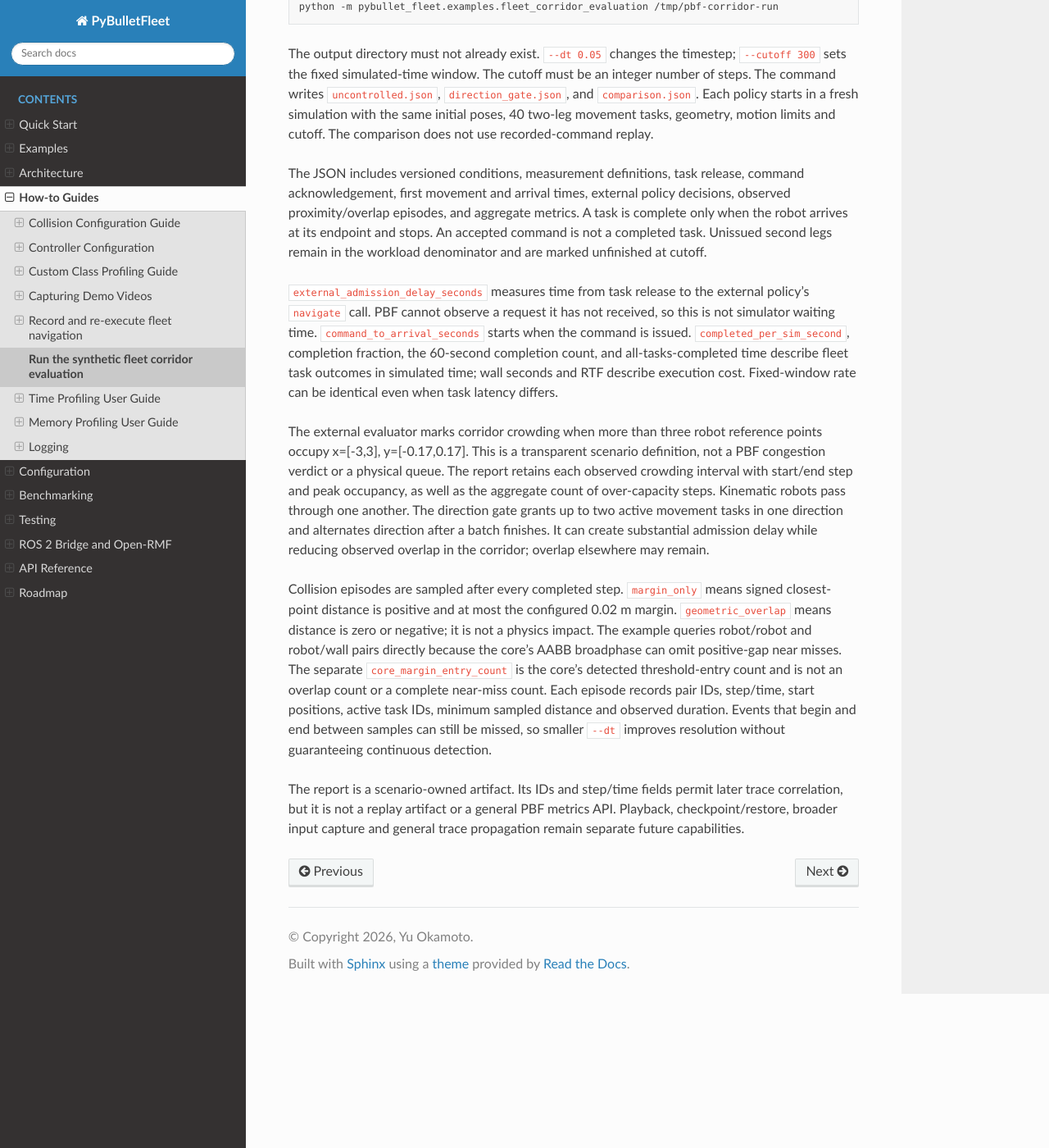
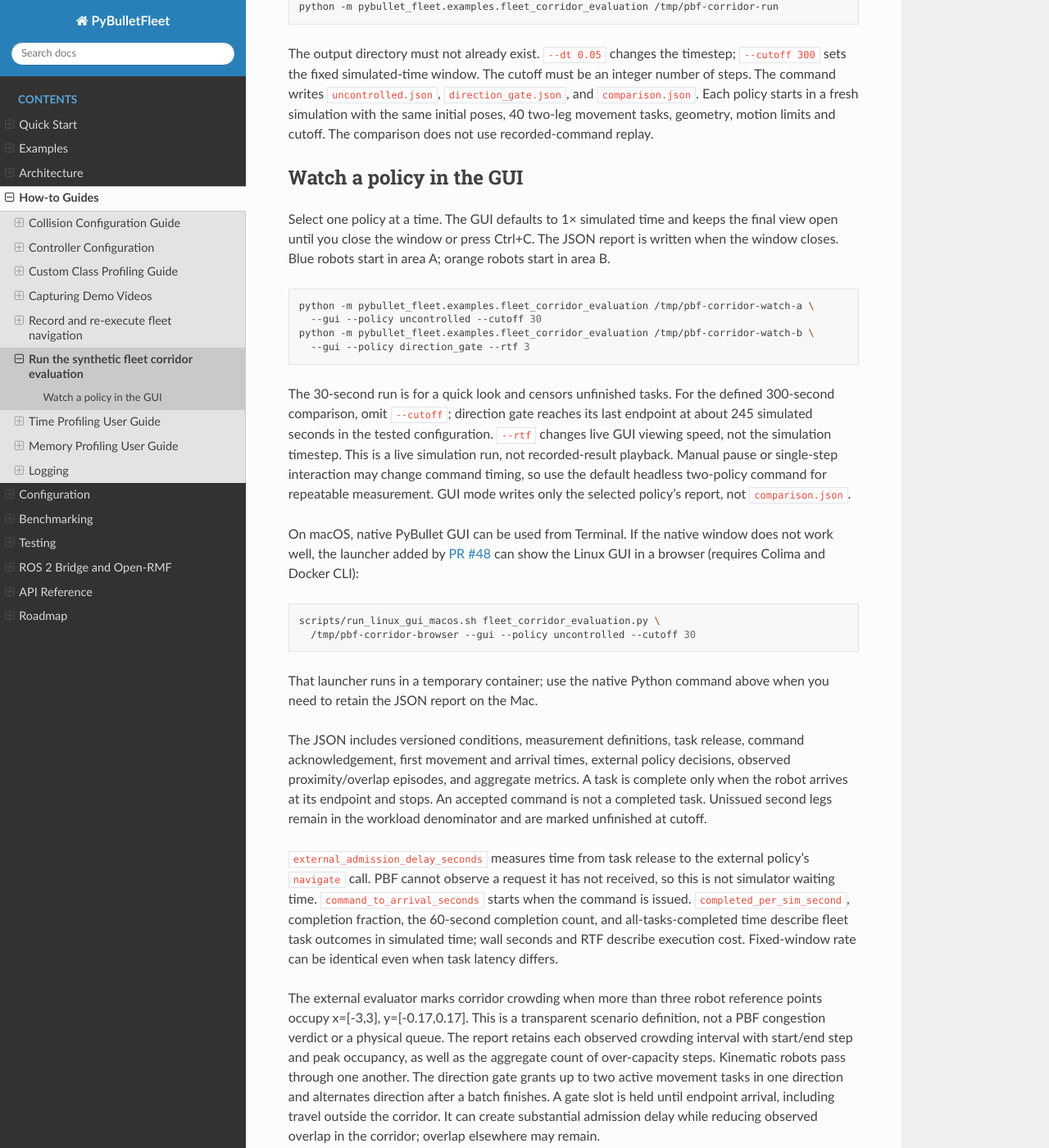
Before and after one commit to yuokamoto/PyBulletFleet, a Sphinx documentation site: the page built from docs/how-to/fleet-corridor-evaluation.md, in a window 1280 px wide and 1400 px high, scrolled down 269 px. Shown: the whole window at 82% size. Built offline with Sphinx 7.4.7 and the Read the Docs theme 3.1.0, drawn with Linux system fonts in a browser that asks for light colours.

Commit message:
Add GUI observation mode to corridor evaluation

````diff
--- a/docs/how-to/fleet-corridor-evaluation.md
+++ b/docs/how-to/fleet-corridor-evaluation.md
@@ -15,6 +15,41 @@ integer number of steps. The command writes `uncontrolled.json`,
 `direction_gate.json`, and `comparison.json`. Each policy starts in a fresh
 simulation with the same initial poses, 40 two-leg movement tasks, geometry,
 motion limits and cutoff. The comparison does not use recorded-command replay.
+
+## Watch a policy in the GUI
+
+Select one policy at a time. The GUI defaults to 1× simulated time and keeps
+the final view open until you close the window or press Ctrl+C. The JSON report
+is written when the window closes. Blue robots start in area A; orange robots
+start in area B.
+
+```bash
+python -m pybullet_fleet.examples.fleet_corridor_evaluation /tmp/pbf-corridor-watch-a \
+  --gui --policy uncontrolled --cutoff 30
+python -m pybullet_fleet.examples.fleet_corridor_evaluation /tmp/pbf-corridor-watch-b \
+  --gui --policy direction_gate --rtf 3
+```
+
+The 30-second run is for a quick look and censors unfinished tasks. For the
+defined 300-second comparison, omit `--cutoff`; direction gate reaches its
+last endpoint at about 245 simulated seconds in the tested configuration.
+`--rtf` changes live GUI viewing speed, not the simulation timestep. This is a
+live simulation run, not recorded-result playback. Manual pause
+or single-step interaction may change command timing, so use the default
+headless two-policy command for repeatable measurement. GUI mode writes only
+the selected policy's report, not `comparison.json`.
+
+On macOS, native PyBullet GUI can be used from Terminal. If the native window
+does not work well, the launcher added by [PR #48](https://github.com/yuokamoto/PyBulletFleet/pull/48)
+can show the Linux GUI in a browser (requires Colima and Docker CLI):
+
+```bash
+scripts/run_linux_gui_macos.sh fleet_corridor_evaluation.py \
+  /tmp/pbf-corridor-browser --gui --policy uncontrolled --cutoff 30
+```
+
+That launcher runs in a temporary container; use the native Python command
+above when you need to retain the JSON report on the Mac.
 
 The JSON includes versioned conditions, measurement definitions, task release,
 command acknowledgement, first movement and arrival times, external policy
@@ -38,7 +73,8 @@ The report retains each observed crowding interval with start/end step and
 peak occupancy, as well as the aggregate count of over-capacity steps.
 Kinematic robots pass through one another. The direction gate grants up to two
 active movement tasks in one direction and alternates direction after a batch
-finishes. It can create substantial admission delay while reducing observed
+finishes. A gate slot is held until endpoint arrival, including travel outside
+the corridor. It can create substantial admission delay while reducing observed
 overlap in the corridor; overlap elsewhere may remain.
 
 Collision episodes are sampled after every completed step. `margin_only`
````
Also changed, not shown: CHANGELOG.md (+2 -1 lines), docs/design/fleet-corridor-evaluation/evidence.md (+22 -3 lines), docs/design/fleet-corridor-evaluation/plan.md (+11 -0 lines), docs/design/fleet-corridor-evaluation/spec.md (+3 -1 lines), pybullet_fleet/examples/README.md, 2 other files.
